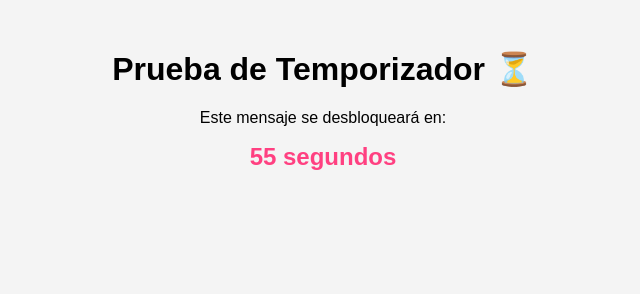
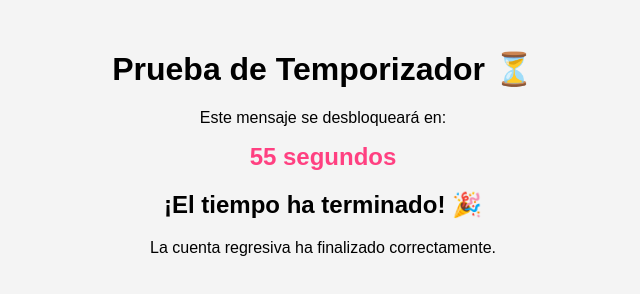
Before and after one commit to Galletita02/intento-1, a plain HTML site: page index.html in a window 1280 px wide. Shown: the whole page, without its empty margins (317-957 px from the left). Drawn offline with Linux system fonts and the light colour scheme.

Commit message:
Update index.html

```diff
--- a/index.html
+++ b/index.html
@@ -11,7 +11,7 @@
         <h1>Prueba de Temporizador ⏳</h1>
         <p>Este mensaje se desbloqueará en:</p>
         <div id="countdown"></div>
-        <div id="mensaje" style="display: none;">
+        <div id=<img src="imagen.jpg" alt="Imagen especial">
             <h2>¡El tiempo ha terminado! 🎉</h2>
             <p>La cuenta regresiva ha finalizado correctamente.</p>
         </div>
```
